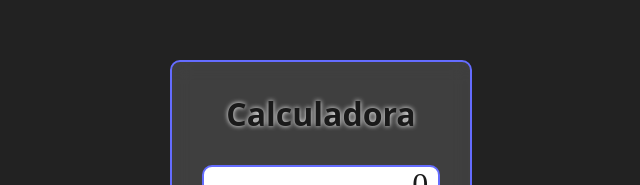
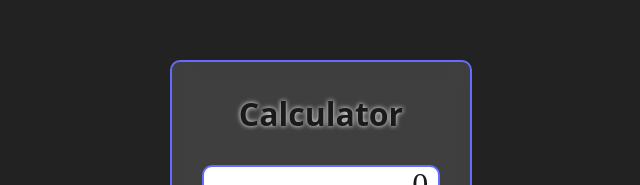
Before and after one commit to Xavier13554522/Calculator, a plain HTML site: page index.html in a window 1280 px wide. Shown: the part 147-332 px from the top of the page, without its empty margins (319-959 px from the left). Drawn offline with Linux system fonts and the light colour scheme.

Commit message:
fix error index.html

```diff
--- a/index.html
+++ b/index.html
@@ -8,7 +8,7 @@
 </head>
 <body>
     <div class="calculator_container">
-            <h1 style="text-align: center;">Calculadora</h1>
+            <h1 style="text-align: center;">Calculator</h1>
         <div class="container_result"><h3 class="result">0</h3></div>
         <div class="button_flex">
 
```
